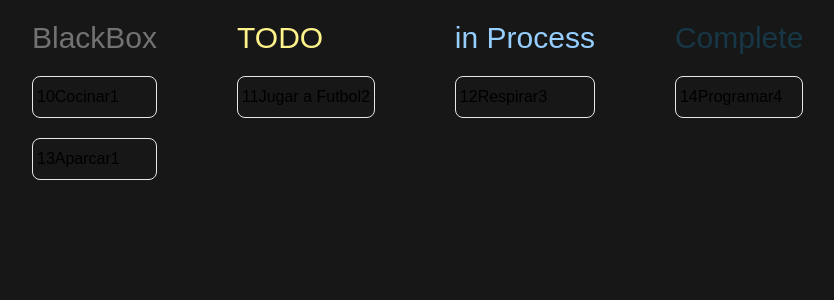
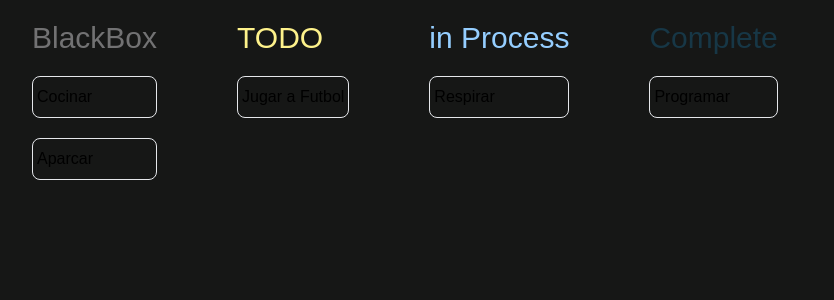
Before and after one commit to luisy9/TodoAppEinsenhower, a React app: page / in a window 1280 px wide. Shown: the top 300 px of the page, without its empty margins (8-842 px from the left). Built offline with nearby package versions, Linux system fonts and the light colour scheme; the HTML template or start-up script is replaced by a standard one.

Commit message:
items name

```diff
--- a/src/components/Item.jsx
+++ b/src/components/Item.jsx
@@ -2,7 +2,7 @@ export const Item = ({items, box, onDragItem}) => {
   return (
     <div className=" cursor-grab border rounded-lg px-1 py-2 mt-5"
     onDragStart={() => onDragItem(event, items.id, items.category)}>
-      <p draggable className="">{items.id}{items.name}{box.id}</p>
+      <p draggable className="">{items.name}</p>
     </div>
   )
 }
```
